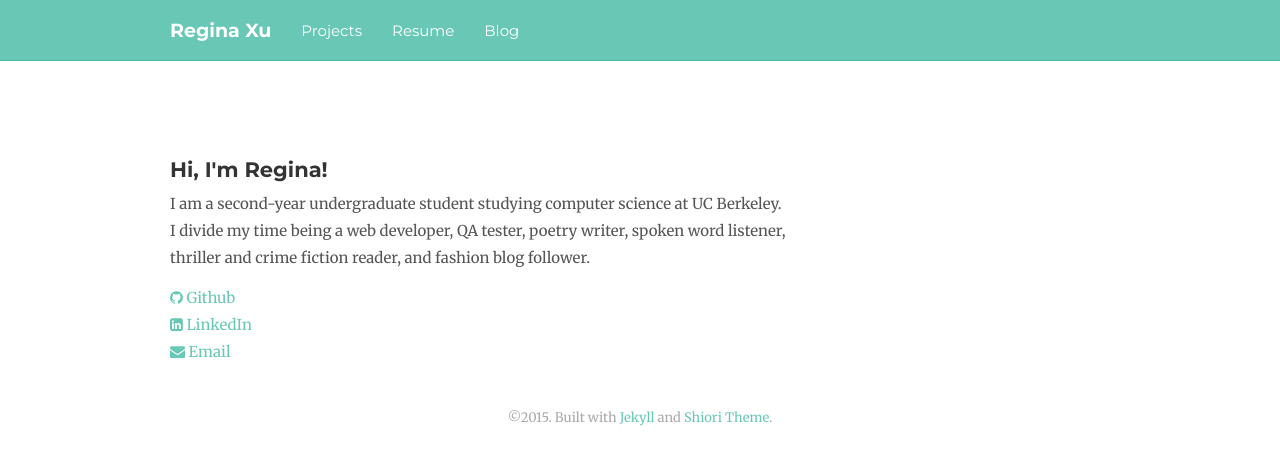
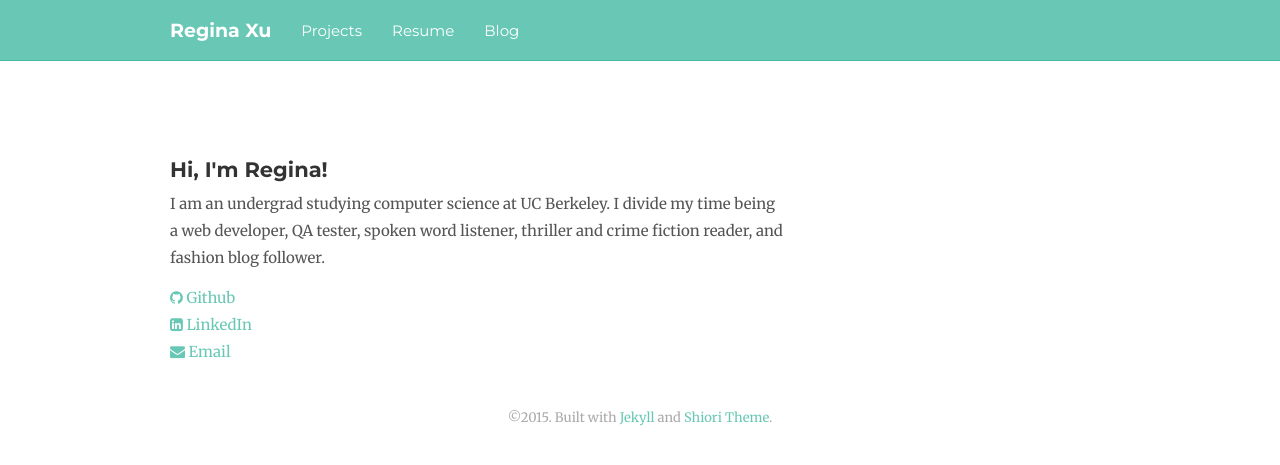
Before and after one commit to reginax/reginax.github.io, a Jekyll site: the page built from index.html, in a window 1280 px wide. Shown: the top 465 px of the page. Built offline with Jekyll 4.4.1, drawn with Linux system fonts in a browser that asks for light colours; nearby versions of some CDN libraries.

```diff
--- a/index.html
+++ b/index.html
@@ -3,7 +3,7 @@ layout: default
 ---
 <div class="blurb">
 	<h2>Hi, I'm Regina!</h2>
-	<p>I am a second-year undergraduate student studying computer science at UC Berkeley. I divide my time being a web developer, QA tester, poetry writer, spoken word listener, thriller and crime fiction reader, and fashion blog follower.</a></p>
+	<p>I am an undergrad studying computer science at UC Berkeley. I divide my time being a web developer, QA tester, spoken word listener, thriller and crime fiction reader, and fashion blog follower.</a></p>
 	<a href="https://github.com/reginax" target="_blank">
 		<i class="fa fa-github">
 		</i>
```
Also changed, not shown: 2 other files.
